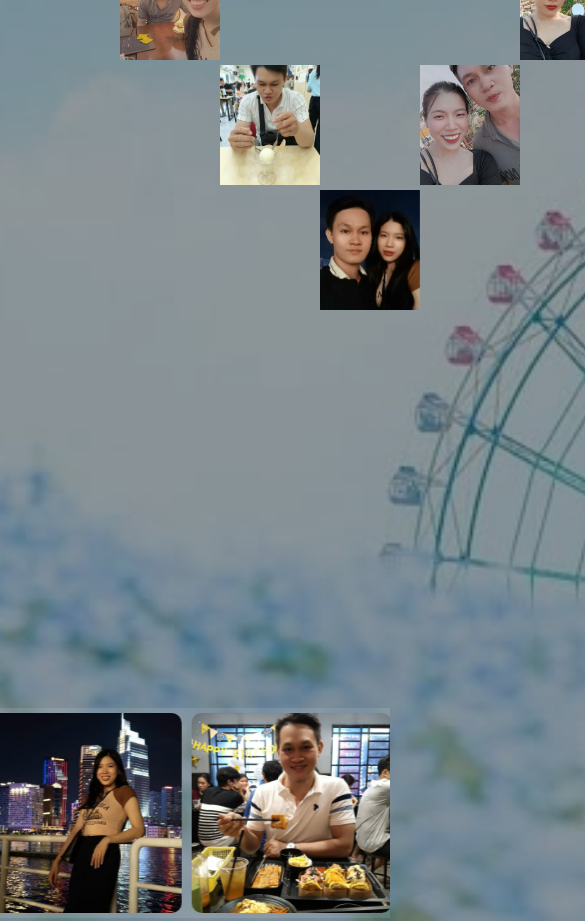
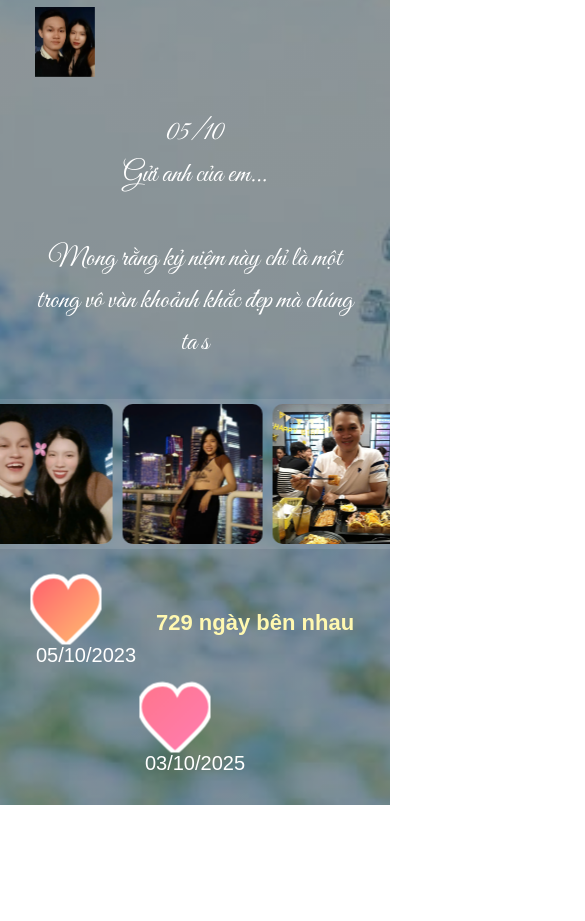
Before and after one commit to bui017225-ship-it/MemoryLove0210, a plain HTML site: page index.html in a window 390 px wide. Shown: the part 713-1634 px from the top of the page, 585 px wide, since content can reach past the window. After the commit the page ends 1518 px from the top, so only its background shows below. Drawn offline with Linux system fonts and the light colour scheme.

Commit message:
index.html

```diff
--- a/index.html
+++ b/index.html
@@ -53,6 +53,7 @@
       max-width: 1200px;
       flex: 1;
       align-items: flex-start;
+      gap: 20px;
     }
 
     /* Trái tim ảnh */
@@ -82,7 +83,7 @@
     /* Lời ngỏ */
     .right {
       flex: 1;
-      padding: 50px;
+      padding: 30px;
       display: flex;
       flex-direction: column;
       justify-content: center;
@@ -106,12 +107,11 @@
     }
     .slide-track {
       display: flex;
-      width: calc(200px * 14);
       animation: scroll 30s linear infinite;
     }
     .slide {
-      width: 200px;
-      height: 200px;
+      width: 180px;
+      height: 180px;
       margin: 5px;
       flex-shrink: 0;
     }
@@ -135,16 +135,17 @@
       font-size: 24px;
       margin: 30px 0;
       gap: 40px;
+      flex-wrap: wrap;
     }
     .love-counter .heart-shape {
       width: 60px;
       height: 60px;
     }
     .love-counter .days {
-      font-size: 32px;
+      font-size: 28px;
       font-weight: bold;
       color: #fff8b0;
-      min-width: 160px;
+      min-width: 140px;
       text-align: center;
     }
 
@@ -157,12 +158,52 @@
     .pulse {
       animation: pulse 1.5s infinite;
     }
+
+    /* 📱 Responsive cho Mobile */
+    @media (max-width: 768px) {
+      .title { font-size: 60px; }
+      .heart-icon { width: 30px; height: 30px; }
+
+      .container {
+        flex-direction: column;
+        align-items: center;
+      }
+
+      .heart {
+        grid-template-columns: repeat(5, 60px);
+      }
+      .cell {
+        width: 60px;
+        height: 70px;
+      }
+
+      .right {
+        padding: 15px;
+        font-size: 16px;
+        text-align: center;
+      }
+      #message {
+        font-size: 28px;
+      }
+
+      .slide {
+        width: 140px;
+        height: 140px;
+      }
+
+      .love-counter {
+        gap: 20px;
+        font-size: 20px;
+      }
+      .love-counter .days {
+        font-size: 22px;
+      }
+    }
   </style>
 </head>
 <body>
   <!-- Tiêu đề có 2 trái tim -->
   <div class="title-container">
-    <!-- Trái tim trước T -->
     <svg class="heart-icon pulse" viewBox="0 0 32 29.6">
       <path d="M23.6,0c-3.5,0-6.6,2-8,5c-1.4-3-4.5-5-8-5C3.7,0,0,3.7,0,8.4
       c0,6.5,6.1,11.6,16,21.2C25.9,20,32,14.9,32,8.4C32,3.7,28.3,0,23.6,0z"
@@ -171,7 +212,6 @@
 
     <div class="title">T & S</div>
 
-    <!-- Trái tim sau S -->
     <svg class="heart-icon pulse" viewBox="0 0 32 29.6">
       <path d="M23.6,0c-3.5,0-6.6,2-8,5c-1.4-3-4.5-5-8-5C3.7,0,0,3.7,0,8.4
       c0,6.5,6.1,11.6,16,21.2C25.9,20,32,14.9,32,8.4C32,3.7,28.3,0,23.6,0z"
@@ -182,7 +222,6 @@
   <div class="container">
     <div class="left">
       <div class="heart">
-        <!-- Ảnh ghép trái tim -->
         <img class="cell" style="animation-delay:0.1s" src="anh1.jpg">
         <img class="cell" style="animation-delay:0.2s" src="anh2.jpg">
         <div></div><div></div><div></div>
@@ -243,7 +282,6 @@
     </div>
   </div>
 
-  <!-- Timeline yêu -->
   <div class="love-counter">
     <div>
       <svg class="heart-shape pulse" viewBox="0 0 32 29.6">
```
